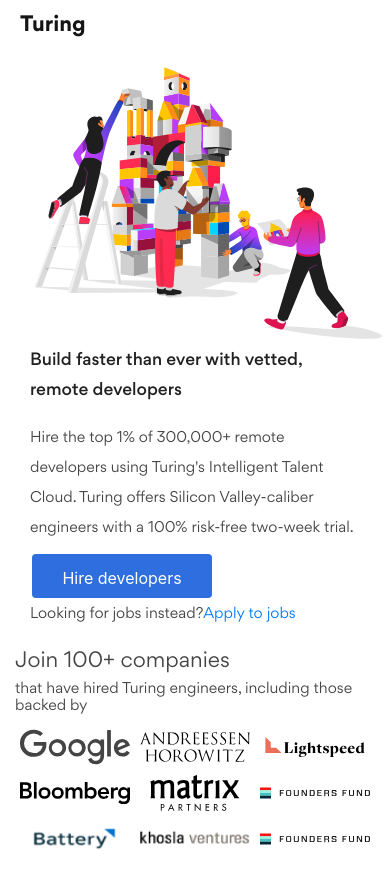
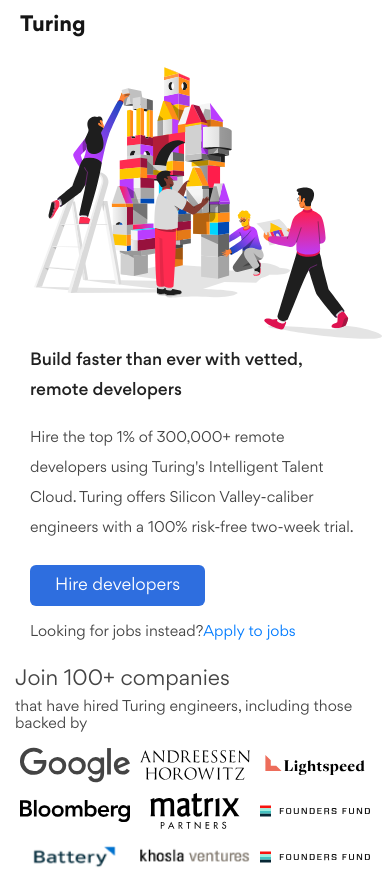
Before and after one commit to Bokomoko/Iramai-page-demo, a Next.js app: page / in a window 390 px wide. Shown: the top 869 px of the page. Built offline with nearby package versions, Linux system fonts and the light colour scheme.

Commit message:
Fixed bugs

```diff
--- a/pages/home.module.css
+++ b/pages/home.module.css
@@ -123,6 +123,10 @@
     text-decoration: none !important;
 }
 
+.padding_btn {
+    padding-top: 30px;
+}
+
 .partner {
     display: flex;
     flex-direction: column;
@@ -218,6 +222,9 @@
     }
     .txt_sm_pm {
         padding-top: 10px;
+    }
+    .padding_btn {
+        padding-top: 20px;
     }
 
 }
--- a/pages/index.js
+++ b/pages/index.js
@@ -29,11 +29,13 @@
                                 </div>
                                 <div className="row">
                                     <div className={classNames("col-12")}>
-                                      <button className={classNames(styles.btn)}>Hire developers</button>
+                                        <div className={styles.padding_btn}>
+                                            <a href="/hire" className={classNames(styles.btn, styles.link)}>Hire developers</a>
+                                        </div>
                                     </div>
                                 </div>
                                 <div className="row">
-                                  <div className={classNames("col-12")}>
+                                    <div className={classNames("col-12", styles.padding_btn)}>
                                         <span className={styles.txt_sm}>Looking for jobs instead?<Link href="#">Apply to jobs</Link></span>
                                     </div>
                                 </div>
@@ -111,8 +113,9 @@
                                     strengths and weaknesses with our Deep Developer Profiles and decide if they are a
                                     good fit for your team.
                                 </div>
-
+                                <div className={styles.padding_btn}>
                                     <a href="/hire" className={classNames(styles.btn, styles.link)}>Hire developers</a>
+                                </div>
                             </div>
                             <div className={styles.turing_demo_developer}>
                                 <div>Turing</div>
@@ -158,7 +161,9 @@
                                 <div className={classNames(styles.txt_sm)}>
                                     Sourced by software, vetted by software and managed by software.
                                 </div>
+                                <div className={styles.padding_btn}>
                                     <a href="/hire" className={classNames(styles.btn, styles.link)}>Hire developers</a>
+                                </div>
                             </div>
                             <div className={styles.talent_img}>
                                 <img className={styles.talent_img_content} src="/icons/dev_desk.svg"/>
@@ -179,14 +184,17 @@
                                     your office. Go #Boundaryless with us and hire across tech roles, skills, and
                                     seniority with the push of a button.
                                 </div>
+                                <div className={styles.padding_btn}>
                                 <a href="/hire" className={classNames(styles.btn, styles.link)}>Hire developers</a>
+                                </div>
                             </div>
                         </div>
                     </div>
                     <div className="row">
                         <div className={classNames("container", styles.partner)}>
                             <div>
-                              "As remote work continues to solidify its place as a critical aspect of how businesses exist these days, a startup..."
+                                "As remote work continues to solidify its place as a critical aspect of how businesses
+                                exist these days, a startup..."
                             </div>
                             <Link href="#">Read article</Link>
                             <div>
```
Lines whose indentation alone changed are shown as unchanged.
